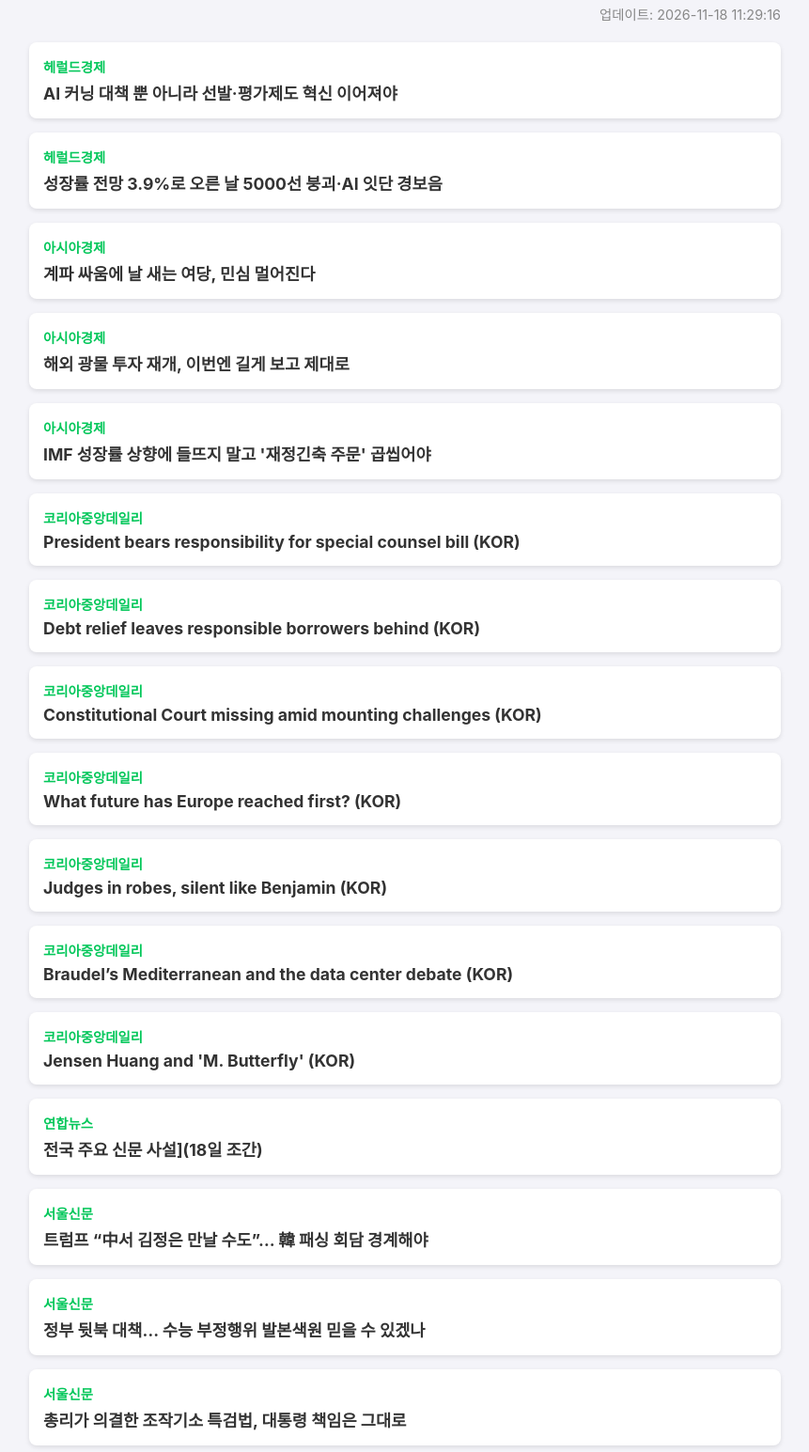
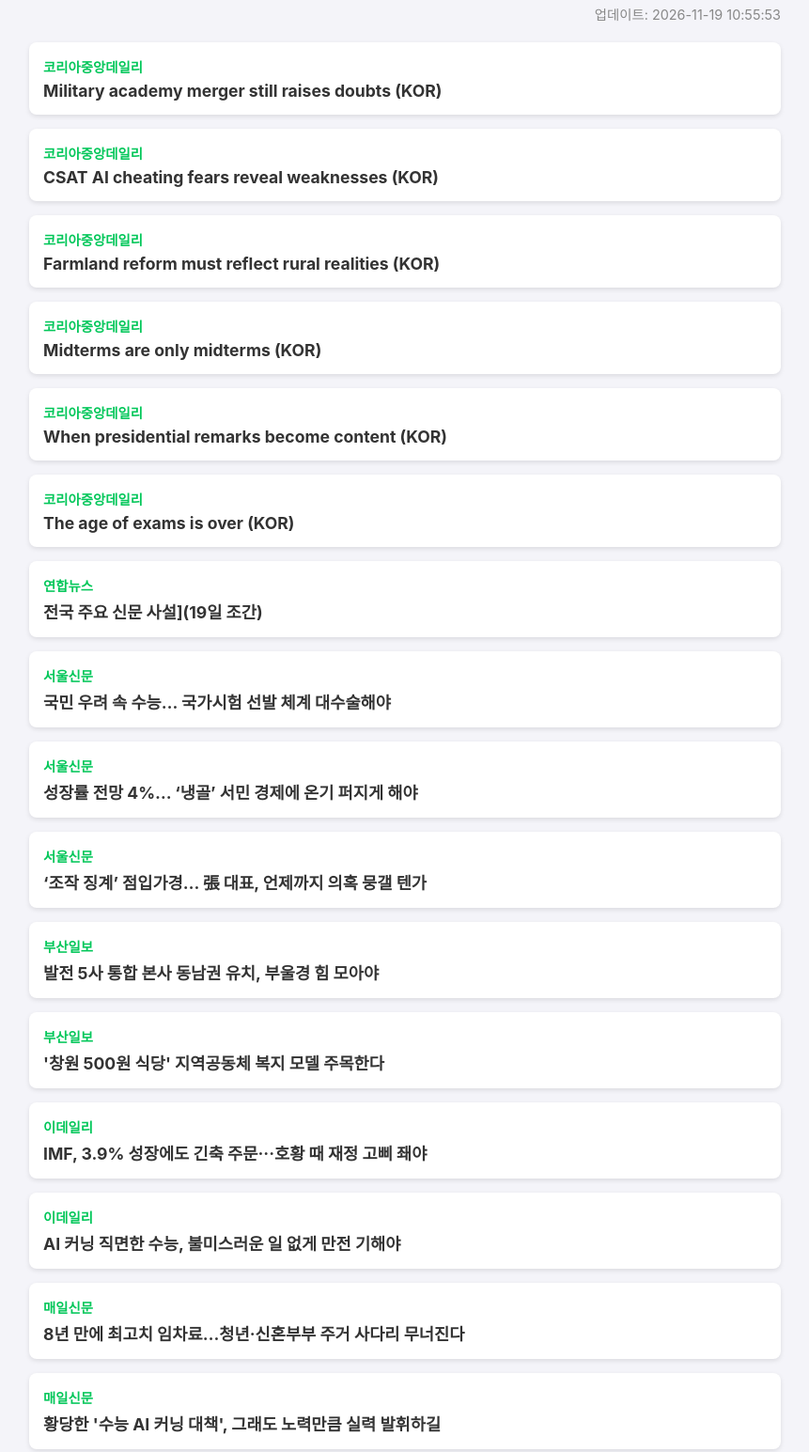
Before and after one commit to CHOJH16/daily-editorial, a plain HTML site: page index.html in a window 1280 px wide. Shown: the part 117-1662 px from the top of the page at 94% size, without its empty margins (209-1070 px from the left). Drawn offline with Linux system fonts and the light colour scheme.

Commit message:
Update editorials

```diff
--- a/index.html
+++ b/index.html
@@ -4,7 +4,7 @@
     <head>
         <meta charset="UTF-8">
         <meta name="viewport" content="width=device-width, initial-scale=1.0">
-        <title>오늘의 사설 (2026년 11월 18일)</title>
+        <title>오늘의 사설 (2026년 11월 19일)</title>
         <style>
             body { font-family: -apple-system, BlinkMacSystemFont, "Segoe UI", Roboto, "Helvetica Neue", Arial, sans-serif; max-width: 800px; margin: 0 auto; padding: 20px; background-color: #f4f4f9; }
             h1 { color: #333; text-align: center; border-bottom: 2px solid #03c75a; padding-bottom: 10px; }
@@ -18,96 +18,96 @@
     </head>
     <body>
         <h1>📰 오늘의 주요 사설</h1>
-        <div class="update-time">업데이트: 2026-11-18 11:29:16</div>
+        <div class="update-time">업데이트: 2026-11-19 10:55:53</div>
         <div class="news-container">
 
         <div class="card">
-            <span class="press">헤럴드경제</span>
-            <a href="https://n.news.naver.com/mnews/article/016/0002725042?sid=110" target="_blank">AI 커닝 대책 뿐 아니라 선발·평가제도 혁신 이어져야</a>
-        </div>
-
-        <div class="card">
-            <span class="press">헤럴드경제</span>
-            <a href="https://n.news.naver.com/mnews/article/016/0002725035?sid=110" target="_blank">성장률 전망 3.9%로 오른 날 5000선 붕괴·AI 잇단 경보음</a>
-        </div>
-
-        <div class="card">
-            <span class="press">아시아경제</span>
-            <a href="https://n.news.naver.com/mnews/article/277/0005844317?sid=110" target="_blank">계파 싸움에 날 새는 여당, 민심 멀어진다</a>
-        </div>
-
-        <div class="card">
-            <span class="press">아시아경제</span>
-            <a href="https://n.news.naver.com/mnews/article/277/0005844313?sid=110" target="_blank">해외 광물 투자 재개, 이번엔 길게 보고 제대로</a>
-        </div>
-
-        <div class="card">
-            <span class="press">아시아경제</span>
-            <a href="https://n.news.naver.com/mnews/article/277/0005844312?sid=110" target="_blank">IMF 성장률 상향에 들뜨지 말고 '재정긴축 주문' 곱씹어야</a>
+            <span class="press">코리아중앙데일리</span>
+            <a href="https://n.news.naver.com/mnews/article/640/0000097080?sid=110" target="_blank">Military academy merger still raises doubts (KOR)</a>
         </div>
 
         <div class="card">
             <span class="press">코리아중앙데일리</span>
-            <a href="https://n.news.naver.com/mnews/article/640/0000097018?sid=110" target="_blank">President bears responsibility for special counsel bill (KOR)</a>
+            <a href="https://n.news.naver.com/mnews/article/640/0000097079?sid=110" target="_blank">CSAT AI cheating fears reveal weaknesses (KOR)</a>
         </div>
 
         <div class="card">
             <span class="press">코리아중앙데일리</span>
-            <a href="https://n.news.naver.com/mnews/article/640/0000097017?sid=110" target="_blank">Debt relief leaves responsible borrowers behind (KOR)</a>
+            <a href="https://n.news.naver.com/mnews/article/640/0000097078?sid=110" target="_blank">Farmland reform must reflect rural realities (KOR)</a>
         </div>
 
         <div class="card">
             <span class="press">코리아중앙데일리</span>
-            <a href="https://n.news.naver.com/mnews/article/640/0000097016?sid=110" target="_blank">Constitutional Court missing amid mounting challenges (KOR)</a>
+            <a href="https://n.news.naver.com/mnews/article/640/0000097077?sid=110" target="_blank">Midterms are only midterms (KOR)</a>
         </div>
 
         <div class="card">
             <span class="press">코리아중앙데일리</span>
-            <a href="https://n.news.naver.com/mnews/article/640/0000097015?sid=110" target="_blank">What future has Europe reached first? (KOR)</a>
+            <a href="https://n.news.naver.com/mnews/article/640/0000097076?sid=110" target="_blank">When presidential remarks become content (KOR)</a>
         </div>
 
         <div class="card">
             <span class="press">코리아중앙데일리</span>
-            <a href="https://n.news.naver.com/mnews/article/640/0000097014?sid=110" target="_blank">Judges in robes, silent like Benjamin (KOR)</a>
-        </div>
-
-        <div class="card">
-            <span class="press">코리아중앙데일리</span>
-            <a href="https://n.news.naver.com/mnews/article/640/0000097013?sid=110" target="_blank">Braudel’s Mediterranean and the data center debate (KOR)</a>
-        </div>
-
-        <div class="card">
-            <span class="press">코리아중앙데일리</span>
-            <a href="https://n.news.naver.com/mnews/article/640/0000097012?sid=110" target="_blank">Jensen Huang and 'M. Butterfly' (KOR)</a>
+            <a href="https://n.news.naver.com/mnews/article/640/0000097075?sid=110" target="_blank">The age of exams is over (KOR)</a>
         </div>
 
         <div class="card">
             <span class="press">연합뉴스</span>
-            <a href="https://n.news.naver.com/mnews/article/001/0016447839?sid=110" target="_blank">전국 주요 신문 사설](18일 조간)</a>
+            <a href="https://n.news.naver.com/mnews/article/001/0016450620?sid=110" target="_blank">전국 주요 신문 사설](19일 조간)</a>
         </div>
 
         <div class="card">
             <span class="press">서울신문</span>
-            <a href="https://n.news.naver.com/mnews/article/081/0003700546?sid=110" target="_blank">트럼프 “中서 김정은 만날 수도”… 韓 패싱 회담 경계해야</a>
+            <a href="https://n.news.naver.com/mnews/article/081/0003700981?sid=110" target="_blank">국민 우려 속 수능… 국가시험 선발 체계 대수술해야</a>
         </div>
 
         <div class="card">
             <span class="press">서울신문</span>
-            <a href="https://n.news.naver.com/mnews/article/081/0003700545?sid=110" target="_blank">정부 뒷북 대책… 수능 부정행위 발본색원 믿을 수 있겠나</a>
+            <a href="https://n.news.naver.com/mnews/article/081/0003700980?sid=110" target="_blank">성장률 전망 4%… ‘냉골’ 서민 경제에 온기 퍼지게 해야</a>
         </div>
 
         <div class="card">
             <span class="press">서울신문</span>
-            <a href="https://n.news.naver.com/mnews/article/081/0003700544?sid=110" target="_blank">총리가 의결한 조작기소 특검법, 대통령 책임은 그대로</a>
+            <a href="https://n.news.naver.com/mnews/article/081/0003700979?sid=110" target="_blank">‘조작 징계’ 점입가경… 張 대표, 언제까지 의혹 뭉갤 텐가</a>
         </div>
 
         <div class="card">
             <span class="press">부산일보</span>
-            <a href="https://n.news.naver.com/mnews/article/082/0001407684?sid=110" target="_blank">수험생·학부모 불안 큰데, 수능시험 관리 총력 쏟아야</a>
+            <a href="https://n.news.naver.com/mnews/article/082/0001407916?sid=110" target="_blank">발전 5사 통합 본사 동남권 유치, 부울경 힘 모아야</a>
         </div>
 
         <div class="card">
             <span class="press">부산일보</span>
-            <a href="https://n.news.naver.com/mnews/article/082/0001407683?sid=110" target="_blank">총리가 총대 멘 조작기소 특검법, 뒷감당은 누가 하나</a>
+            <a href="https://n.news.naver.com/mnews/article/082/0001407915?sid=110" target="_blank">'창원 500원 식당' 지역공동체 복지 모델 주목한다</a>
+        </div>
+
+        <div class="card">
+            <span class="press">이데일리</span>
+            <a href="https://n.news.naver.com/mnews/article/018/0006412151?sid=110" target="_blank">IMF, 3.9% 성장에도 긴축 주문···호황 때 재정 고삐 좨야</a>
+        </div>
+
+        <div class="card">
+            <span class="press">이데일리</span>
+            <a href="https://n.news.naver.com/mnews/article/018/0006412150?sid=110" target="_blank">AI 커닝 직면한 수능, 불미스러운 일 없게 만전 기해야</a>
+        </div>
+
+        <div class="card">
+            <span class="press">매일신문</span>
+            <a href="https://n.news.naver.com/mnews/article/088/0001041157?sid=110" target="_blank">8년 만에 최고치 임차료…청년·신혼부부 주거 사다리 무너진다</a>
+        </div>
+
+        <div class="card">
+            <span class="press">매일신문</span>
+            <a href="https://n.news.naver.com/mnews/article/088/0001041156?sid=110" target="_blank">황당한 '수능 AI 커닝 대책', 그래도 노력만큼 실력 발휘하길</a>
+        </div>
+
+        <div class="card">
+            <span class="press">매일신문</span>
+            <a href="https://n.news.naver.com/mnews/article/088/0001041155?sid=110" target="_blank">추경호 시장 1심 무죄, 대구 시민도 대구시정도 한시름 덜었다</a>
+        </div>
+
+        <div class="card">
+            <span class="press">머니투데이</span>
+            <a href="https://n.news.naver.com/mnews/article/008/0005443246?sid=110" target="_blank">성장률 20년래 최고…초확장 예산 옳은가</a>
         </div>
         </div></body></html>
```
